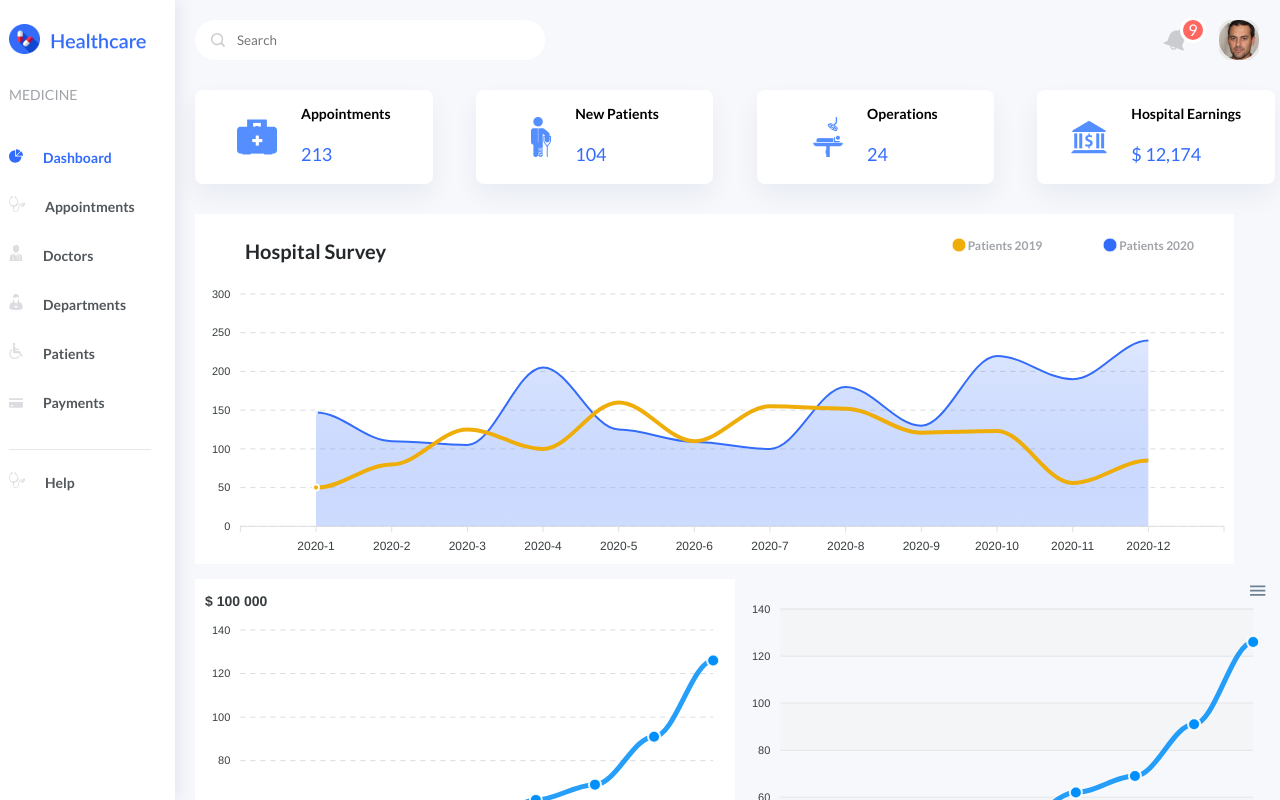
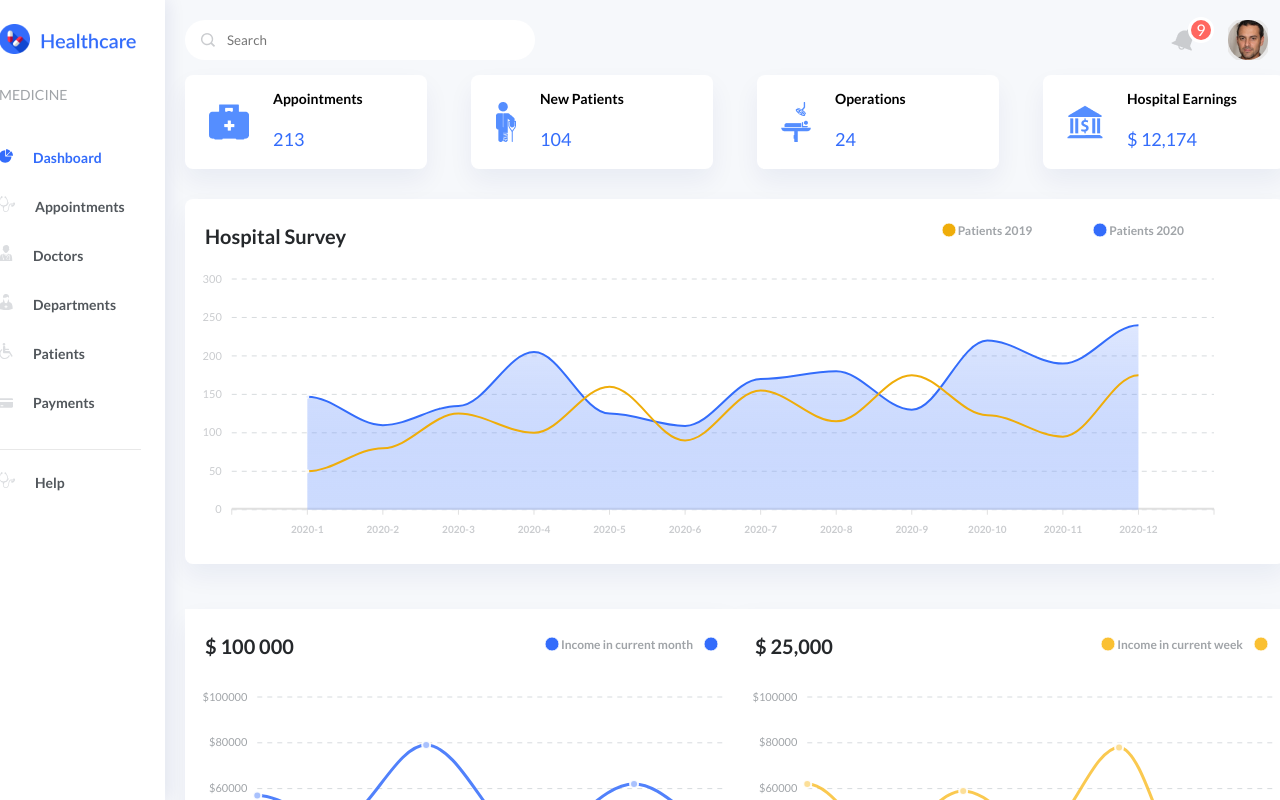
Before and after one commit to rahilaliyev/healthcare-dashboard-page, a React (Create React App) app: page / in a window 1280 px wide. Shown: the top 800 px of the page. Built offline with nearby package versions, Linux system fonts and the light colour scheme; no server answers.

Commit message:
little charts

```diff
--- a/src/components/App.js
+++ b/src/components/App.js
@@ -9,7 +9,7 @@ const App = () => {
   const dispatch = useDispatch();
   useEffect(() => {
     axios
-      .get("https://git.heroku.com/desolate-hamlet-85078.git/getData")
+      .get("https://desolate-hamlet-85078.herokuapp.com/getData")
       .then((res) => console.log(res.data))
       .catch((err) => console.log(err));
     dispatch(addData());
--- a/src/components/Chart.js
+++ b/src/components/Chart.js
@@ -1,6 +1,6 @@
 import React, { useState } from "react";
+import ReactApexChart from "react-apexcharts";
 import "../styles/Chart.scss";
-import ReactApexChart from "react-apexcharts";
 
 const Chart = () => {
   const [options] = useState({
@@ -14,13 +14,13 @@ const Chart = () => {
           125,
           100,
           160,
-          110,
+          90,
           155,
-          152,
-          121,
+          115,
+          175,
           123,
-          56,
-          85,
+          95,
+          175,
           null,
         ],
         type: "line",
@@ -32,11 +32,11 @@ const Chart = () => {
           null,
           147,
           110,
-          105,
+          135,
           205,
           125,
           109,
-          100,
+          170,
           180,
           130,
           220,
@@ -54,10 +54,26 @@ const Chart = () => {
         strokeDashArray: 5,
       },
       chart: {
-        width: "100%",
-        background: "#fff",
         toolbar: {
           show: false,
+        },
+        fontFamily: "Lato, Helvetica, sans-serif",
+        foreColor: "#CACCCF",
+        zoom: {
+          enabled: true,
+          type: "x",
+          autoScaleYaxis: true,
+          zoomedArea: {
+            fill: {
+              color: "#90CAF9",
+              opacity: 0.4,
+            },
+            stroke: {
+              color: "#0D47A1",
+              opacity: 0.4,
+              width: 1,
+            },
+          },
         },
       },
 
@@ -68,7 +84,7 @@ const Chart = () => {
       colors: ["#EFAD0A", "#336CFB"],
       stroke: {
         curve: "smooth",
-        width: [4, 2],
+        width: 2,
         show: true,
         dashArray: 0,
       },
@@ -125,6 +141,24 @@ const Chart = () => {
           "2020-12",
           "",
         ],
+        tooltip: {
+          enabled: false,
+        },
+        crosshairs: {
+          show: true,
+          width: 1,
+          opacity: 0.5,
+          stroke: {
+            color: "#A9C1FD",
+            width: 1,
+            dashArray: 5,
+          },
+        },
+        axisBorder: {
+          show: true,
+          height: 2,
+          offsetY: -1,
+        },
       },
       yaxis: {
         tickAmount: 6,
@@ -154,7 +188,7 @@ const Chart = () => {
         text: "Hospital Survey ",
         align: "left",
         margin: 10,
-        offsetX: 40,
+        offsetX: 10,
         offsetY: 20,
         style: {
           fontSize: "20px",
@@ -166,12 +200,13 @@ const Chart = () => {
     },
   });
   return (
-    <div>
-      <div id="chart">
+    <div className="big-chart">
+      <div>
         <ReactApexChart
           options={options.options}
           series={options.series}
           height={350}
+
         />
       </div>
     </div>
--- a/src/components/LittleCharts.js
+++ b/src/components/LittleCharts.js
@@ -11,14 +11,49 @@ const LittleCharts = () => {
       toolbar: {
         show: false,
       },
+      fontFamily: "Lato, Helvetica, sans-serif",
+      foreColor: "#A0A4A8",
     },
     stroke: {
       curve: "smooth",
+      width: 3,
+      show: true,
+      dashArray: 0,
     },
+    colors: ["#336CFB"],
     series: [
       {
-        name: "Desktops",
-        data: [30, 41, 35, 51, 49, 62, 69, 91, 126],
+        name: "Income in current month",
+        data: [
+          {
+            x: "06-25-2020 GMT",
+            y: 57000,
+          },
+          {
+            x: "07-01-2020 GMT",
+            y: 45000,
+          },
+          {
+            x: "07-08-2020 GMT",
+            y: 79000,
+          },
+          {
+            x: "07-16-2020 GMT",
+            y: 37000,
+          },
+          {
+            x: "07-24-2020 GMT",
+            y: 62000,
+          },
+          {
+            x: "07-31-2020 GMT",
+            y: 42000,
+          },
+        ],
+      },
+      {
+        name: "",
+        data: [],
       },
     ],
     grid: {
@@ -26,91 +61,219 @@ const LittleCharts = () => {
       borderColor: "#D7DBDE",
       strokeDashArray: 5,
     },
+
     xaxis: {
-      categories: [
-        "Jan",
-        "Feb",
-        "Mar",
-        "Apr",
-        "May",
-        "Jun",
-        "Jul",
-        "Aug",
-        "Sep",
-      ],
+      type: "datetime",
+      labels: {
+        format: "d MMMM",
+      },
+      tooltip: {
+        enabled: false,
+      },
+      axisBorder: {
+        show: true,
+        height: 2,
+        offsetY: -1,
+      },
+    },
+    yaxis: {
+      tickAmount: 5,
+      min: 0,
+      max: 100000,
+      labels: {
+        formatter: (val) => {
+          return "$" + val;
+        },
+      },
     },
     tooltip: {
       intersect: true,
       shared: false,
     },
     markers: {
-      size: 6,
+      size: 4,
+      colors: "#A9C1FD",
     },
     title: {
       text: "$ 100 000",
       align: "left",
-      offsetY: 10,
+      margin: 10,
+      offsetX: 10,
+      offsetY: 20,
+      style: {
+        fontSize: "20px",
+        fontWeight: 700,
+        fontFamily: "Lato",
+        color: "#25282B",
+      },
+    },
+
+    legend: {
+      show: true,
+      fontSize: "12px",
+      fontFamily: "Lato, Helvetica, Arial",
+      fontWeight: 700,
+      position: "top",
+      horizontalAlign: "right",
+      labels: {
+        colors: "#A0A4A8",
+      },
+      offsetY: -30,
+
+      markers: {
+        width: 0,
+      },
     },
   });
   const [chart2] = useState({
     chart: {
       height: 380,
       type: "line",
-      zoom: {
-        enabled: false,
+      width: "100%",
+      background: "#fff",
+      toolbar: {
+        show: false,
       },
+      fontFamily: "Lato, Helvetica, sans-serif",
+      foreColor: "#A0A4A8",
     },
     stroke: {
       curve: "smooth",
+      width: 3,
+      show: true,
+      dashArray: 0,
     },
+    colors: ["#FAC032"],
     series: [
       {
-        name: "Desktops",
-        data: [30, 41, 35, 51, 49, 62, 69, 91, 126],
+        name: "Income in current week",
+        data: [
+          {
+            x: "07-25-2020 GMT",
+            y: 62000,
+          },
+          {
+            x: "07-26-2020 GMT",
+            y: 38000,
+          },
+          {
+            x: "07-27-2020 GMT",
+            y: 59000,
+          },
+          {
+            x: "07-28-2020 GMT",
+            y: 41000,
+          },
+          {
+            x: "07-29-2020 GMT",
+            y: 78000,
+          },
+          {
+            x: "07-30-2020 GMT",
+            y: 19000,
+          },
+
+          {
+            x: "07-31-2020 GMT",
+            y: 52000,
+          },
+        ],
+      },
+      {
+        name: "",
+        data: [],
       },
     ],
     grid: {
-      row: {
-        colors: ["#f3f3f3", "transparent"], // takes an array which will be repeated on columns
-        opacity: 0.5,
+      show: true,
+      borderColor: "#D7DBDE",
+      strokeDashArray: 5,
+    },
+
+    xaxis: {
+
+      type: "datetime",
+      labels: {
+        format: "d MMMM",
+      },
+      tooltip: {
+        enabled: false,
+      },
+      axisBorder: {
+        show: true,
+        height: 2,
+        offsetY: -1,
+
       },
     },
-    xaxis: {
-      categories: [
-        "Jan",
-        "Feb",
-        "Mar",
-        "Apr",
-        "May",
-        "Jun",
-        "Jul",
-        "Aug",
-        "Sep",
-      ],
+    yaxis: {
+      tickAmount: 5,
+      min: 0,
+      max: 100000,
+      labels: {
+        formatter: (val) => {
+          return "$" + val;
+        },
+      },
     },
     tooltip: {
       intersect: true,
       shared: false,
     },
     markers: {
-      size: 6,
+      size: 4,
+      colors: "#FCDF98",
+    },
+    title: {
+      text: "$ 25,000",
+      align: "left",
+      margin: 10,
+      offsetX: 10,
+      offsetY: 20,
+      style: {
+        fontSize: "20px",
+        fontWeight: 700,
+        fontFamily: "Lato",
+        color: "#25282B",
+      },
+    },
+
+    legend: {
+      show: true,
+      fontSize: "12px",
+      fontFamily: "Lato, Helvetica, Arial",
+      fontWeight: 700,
+      position: "top",
+      horizontalAlign: "right",
+      labels: {
+        colors: "#A0A4A8",
+      },
+      offsetY: -30,
+
+      markers: {
+        width: 0,
+      },
     },
   });
   return (
     <div>
       <div className="little-charts-container">
+        <div className="little-chart">
           <ReactApexChart
             options={chart1}
             series={chart1.series}
             height={350}
-          width={540}
+            width={550}
           />
+        </div>
+        <div className="little-chart">
           <ReactApexChart
             options={chart2}
             series={chart2.series}
             height={350}
-          width={540}
+            width={550}
           />
+        </div>
       </div>
     </div>
   );
--- a/src/styles/Cards.scss
+++ b/src/styles/Cards.scss
@@ -1,11 +1,11 @@
 .cards {
   display: flex;
   justify-content: space-between;
-  margin: 30px 0;
+  margin: 15px 0;
   .card-lists {
     display: flex;
     background-color: #ffffff;
-    justify-content: center;
+    padding-left: 24px;
     align-items: center;
     width: 22%;
     box-shadow: 0px 12px 26px rgba(16, 30, 115, 0.06);
--- a/src/styles/Chart.scss
+++ b/src/styles/Chart.scss
@@ -1,8 +1,8 @@
-.apexcharts-tooltip {
-  background: #ffffff;
-  box-shadow: 0px 0px 8px rgba(16, 30, 115, 0.12);
-}
-
+.big-chart {
+  box-shadow: 0px 12px 26px rgba(16, 30, 115, 0.06);
+  border-radius: 8px;
+  margin: 15px 0;
+  background-color: #ffffff;
   .apexcharts-legend.apexcharts-align-right .apexcharts-legend-series,
   .apexcharts-legend.apexcharts-align-left .apexcharts-legend-serie {
     display: flex !important;
@@ -17,29 +17,5 @@
     box-shadow: 0px 0px 8px rgba(16, 30, 115, 0.12);
     width: 64px;
     height: 32px;
-  &::after,
-  &::before {
-    top: 100%;
-    left: 50%;
-    background-color: black;
-    border: solid transparent;
-    content: "";
-    height: 0;
-    width: 0;
-    position: absolute;
-    pointer-events: none;
-  }
-
-  &::after {
-    border-color: rgba(255, 255, 255, 0);
-    border-top-color: #ffffff;
-    border-width: 30px;
-    margin-left: -30px;
-  }
-  &::before {
-    border-color: rgba(255, 255, 255, 0);
-    border-top-color: #ffffff;
-    border-width: 36px;
-    margin-left: -36px;
   }
 }
--- a/src/styles/LittleCharts.scss
+++ b/src/styles/LittleCharts.scss
@@ -1,4 +1,17 @@
 .little-charts-container {
   display: flex;
   justify-content: space-between;
+  margin: 15px 0;
+  .little-chart {
+    box-shadow: 0px 12px 26px rgba(16, 30, 115, 0.06);
+    border-radius: 8px;
+    background-color: #ffffff;
+    margin: 15px 0;
+  }
 }
+.apexcharts-xaxis-label {
+  font-size: 10px;
+  font-weight: 700;
+  text-align: center;
+  line-height: 12px;
+}
--- a/src/styles/Sidebar.scss
+++ b/src/styles/Sidebar.scss
@@ -3,6 +3,8 @@
   height: 100vh;
   background-color: #ffffff;
   box-shadow: 4px 0px 16px rgba(16, 30, 115, 0.08);
+  position: sticky;
+  top: 0;
   .logo {
     padding: 24px;
   }
```
Lines whose indentation alone changed are shown as unchanged.
